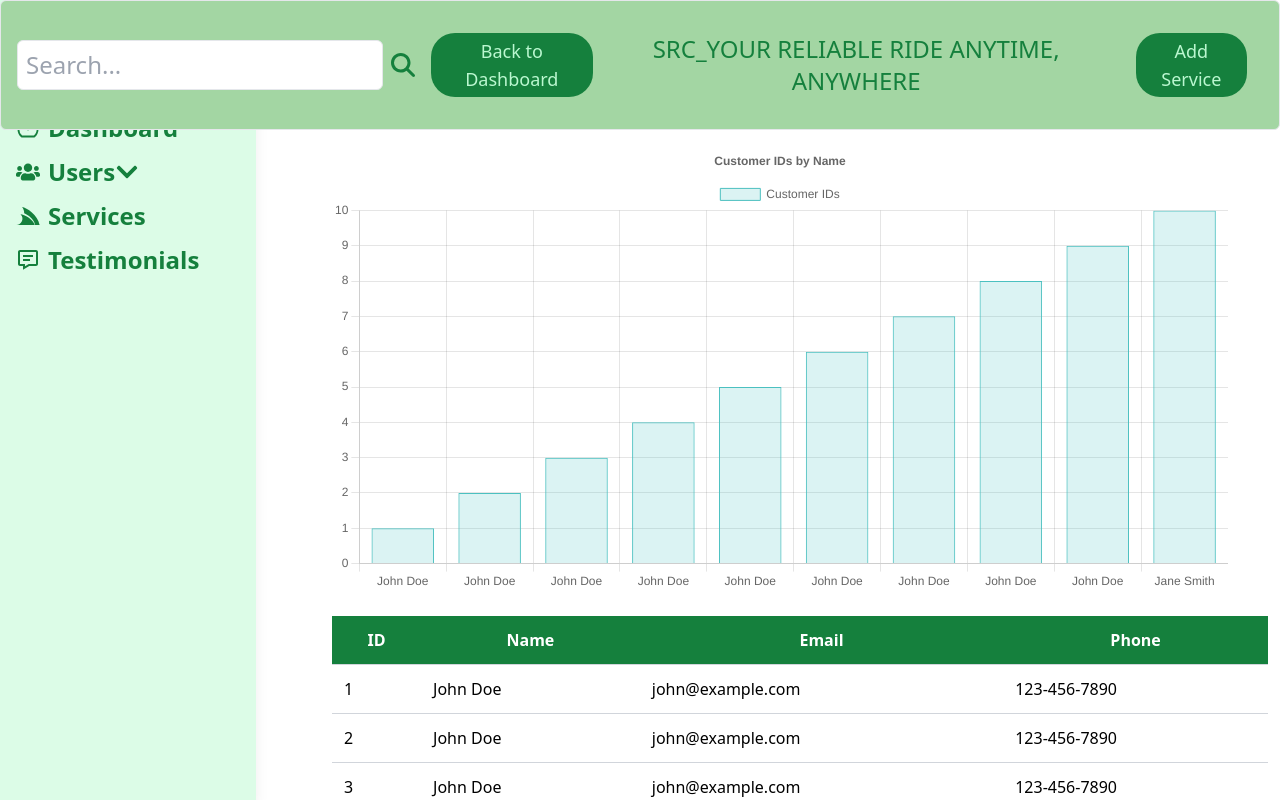
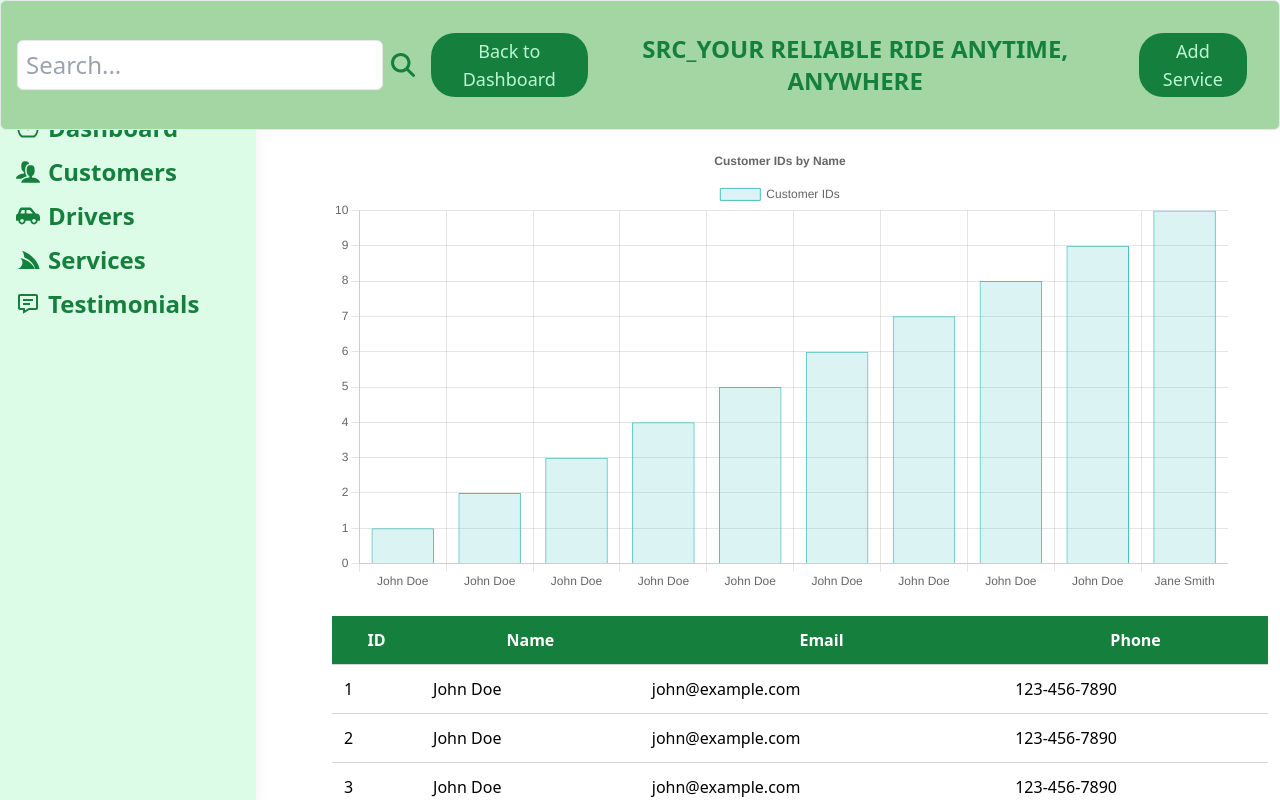
Before and after one commit to AshleyAlpha/SRC_Dashboard, a React (Vite) app: page / in a window 1280 px wide. Shown: the top 800 px of the page. Built offline with nearby package versions, Linux system fonts and the light colour scheme.

Commit message:
removed a dropdown

```diff
--- a/src/App.jsx
+++ b/src/App.jsx
@@ -20,16 +20,16 @@ function App() {
         <Routes>
           <Route path="/" element={<Layout />}>
             <Route index element={<Dashboard />} />
-            <Route path="Addservice" element={<ServiceForm />} />
-            <Route path="ServicePage" element={<ServicePage />} />
-            <Route path="services" element={<Services />} />
-            <Route path="testimonials" element={<Testimonials />} />
-            <Route path="transactions" element={<Transactions />} />
-            <Route path="users" element={<Users />} />
-            <Route path="users/drivers" element={<Drivers />} />
-            <Route path="users/customers" element={<Customers />} />
-            <Route path="settings" element={<Settings />} />
-            <Route path="bookings" element={<Bookings />} />
+            <Route path="/Addservice" element={<ServiceForm />} />
+            <Route path="/ServicePage" element={<ServicePage />} />
+            <Route path="/Services" element={<Services />} />
+            <Route path="/Testimonials" element={<Testimonials />} />
+            <Route path="/Transactions" element={<Transactions />} />
+            {/* <Route path="users" element={<Users />} /> */}
+            <Route path="/Drivers" element={<Drivers />} />
+            <Route path="/Customers" element={<Customers />} />
+            {/* <Route path="/Settings" element={<Settings />} />
+            <Route path="/Bookings" element={<Bookings />} /> */}
           </Route>
         </Routes>
       </BrowserRouter>
--- a/src/Components/Header.jsx
+++ b/src/Components/Header.jsx
@@ -48,7 +48,7 @@ const Header = () => {
         </button>
         </NavLink>
 
-      <h1 className="text-center p-4">SRC_YOUR RELIABLE RIDE ANYTIME, ANYWHERE</h1>
+      <h1 className="text-center p-4 font-bold">SRC_YOUR RELIABLE RIDE ANYTIME, ANYWHERE</h1>
       <div className="relative p-4 m-4">
 
         <NavLink to="/Addservice">
--- a/src/Components/Pages/Users.jsx
+++ b/src/Components/Pages/Users.jsx
@@ -3,7 +3,7 @@ import { Outlet } from "react-router-dom";
 const Users = () => {
   return (
     <div>Users
-    <Outlet />
+
     </div>
   )
 }
--- a/src/Components/Sidebar.jsx
+++ b/src/Components/Sidebar.jsx
@@ -1,7 +1,13 @@
 import React, { useState } from "react";
 import { Link } from "react-router-dom";
 import { AiOutlineDashboard } from "react-icons/ai";
-import { FaUsers, FaServicestack, FaChevronDown, FaChevronUp, FaCarSide } from "react-icons/fa";
+import {
+  FaUsers,
+  FaServicestack,
+  FaChevronDown,
+  FaChevronUp,
+  FaCarSide,
+} from "react-icons/fa";
 import { ImUsers } from "react-icons/im";
 import { BiMessageDetail } from "react-icons/bi";
 // import { AiOutlineTransaction } from "react-icons/ai";
@@ -22,29 +28,22 @@ const SideBar = () => {
           Dashboard
         </Link>
 
-        <div onClick={toggleUsers} className="cursor-pointer">
-          <div className="text-green-700 flex items-center">
-            <FaUsers className="mr-2" />
-            Users {expandUsers ? <FaChevronUp /> : <FaChevronDown />}
-          </div>
-          {expandUsers && (
-            <div className="pl-6">
-              <Link to="/Users/Customers" className="text-green-700 flex items-center">
+        <Link to="/" className="text-green-700 flex items-center">
           <ImUsers className="mr-2" />
           Customers
         </Link>
-              <Link to="/Users/Drivers" className="text-green-700 flex items-center">
+
+        <Link to="/Drivers" className="text-green-700 flex items-center">
           <FaCarSide className="mr-2" />
           Drivers
         </Link>
-            </div>
-          )}
-        </div>
 
         <Link to="/ServicePage" className="text-green-700 flex items-center">
           <FaServicestack className="mr-2" />
           Services
         </Link>
+
+
 
         {/* <Link to="/Transactions" className="text-green-700 flex items-center">
           <AiOutlineTransaction className="mr-2" />
```
Lines whose indentation alone changed are shown as unchanged.
